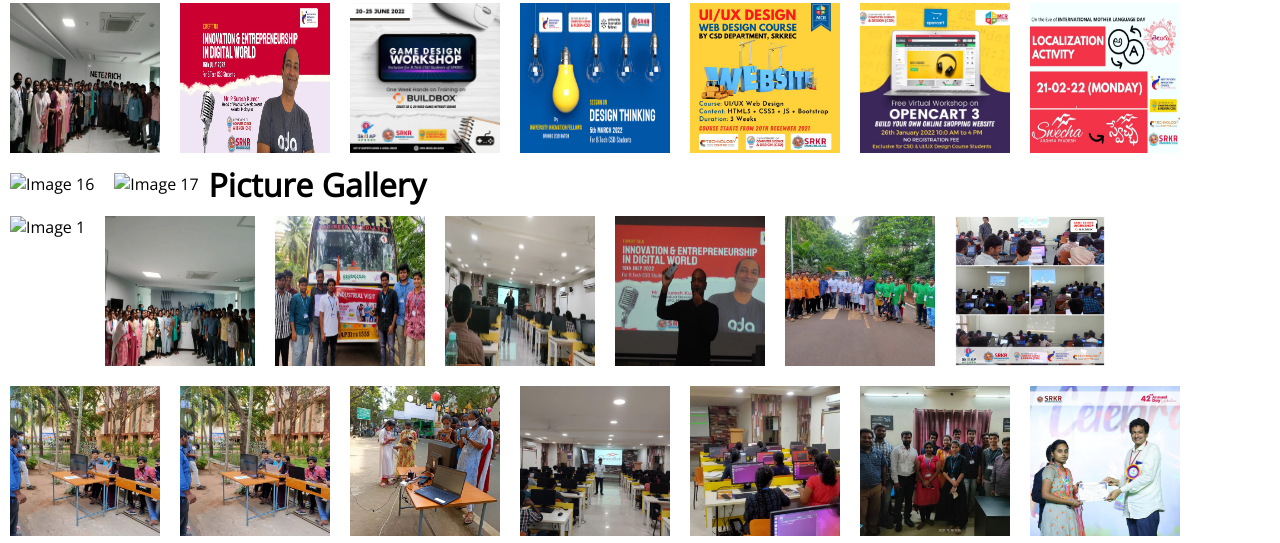
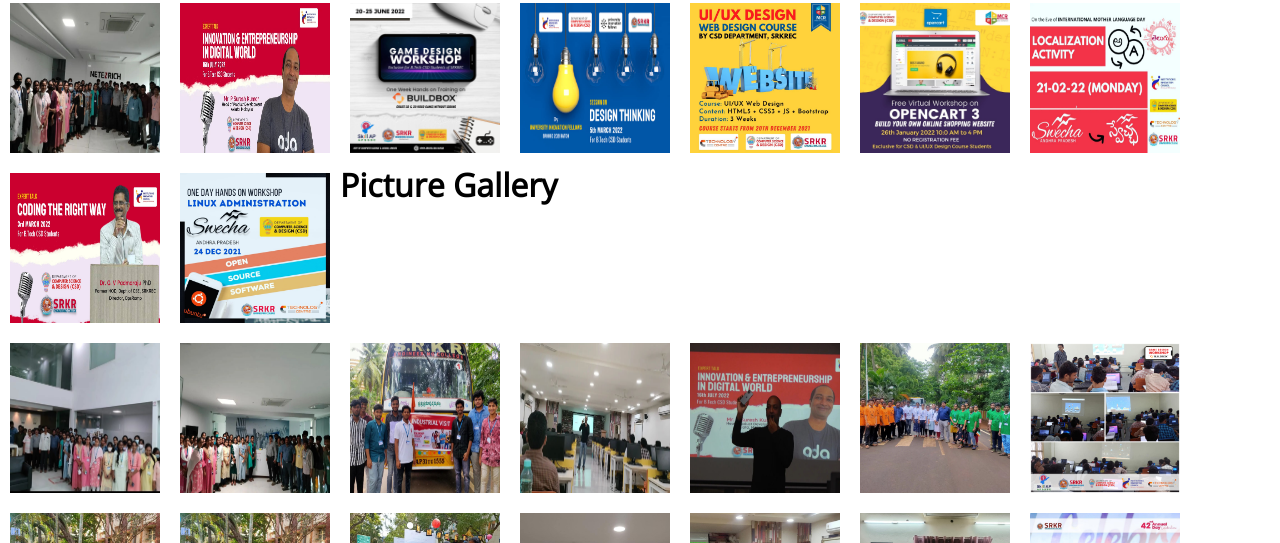
Before and after one commit to Bhargavi-javvadi/csd_website, a plain HTML site: page index.html in a window 1280 px wide. Shown: the part 5705-6248 px from the top of the page. Drawn offline with nearby package versions, Linux system fonts and the light colour scheme; files whose address does not match are found by name.

Commit message:
Update index.html

```diff
--- a/index.html
+++ b/index.html
@@ -305,7 +305,7 @@
 
 <h1 style="text-align: center;">Events Gallery</h1>
 <div class="gallery">
-	<!-- Add your image links here -->
+
 	<img src="events/e1.jpg" alt="Image 2">
 	<img src="events/e2.jpg" alt="Image 3">
 	<img src="events/e3.jpg" alt="Image 4">
@@ -316,18 +316,18 @@
 	<img src="events/e8.jpg" alt="Image 9">
 	<img src="events/e9.jpg" alt="Image 10">
 	<img src="events/e10.jpg" alt="Image 11">
-        <img src="/events/e11.jpg" alt="Image 12">
+        <img src="events/e11.jpg" alt="Image 12">
 	<img src="events/e12.jpg" alt="Image 13">
 	<img src="events/e13.jpg" alt="Image 14">
 	<img src="events/e14.jpg" alt="Image 15">
-	<img src="images/events/e15.jpg" alt="Image 16">
-	<img src="images/events/e18.jpg" alt="Image 17">
+	<img src="events/e15.jpg" alt="Image 16">
+	<img src="events/e18.jpg" alt="Image 17">
 <br>
 	<h1 style="text-align: center;">Picture Gallery</h1>
 
 <div class="gallery">
 
-<img src="ipicture gallery/p1.jpg" alt="Image 1">
+<img src="picture gallery/p1.jpg" alt="Image 1">
 <img src="picture gallery/p2.jpg" alt="Image 2">
 <img src="picture gallery/p3.jpg" alt="Image 3">
 <img src="picture gallery/p4.jpg" alt="Image 4">
@@ -347,14 +347,9 @@
 <img src="picture gallery/p18.jpg" alt="Image 18">
 <img src="picture gallery/p19.jpg" alt="Image 19">
 <img src="picture gallery/p20.jpg" alt="Image 20">
-<img src=" picture gallery/p21.jpg" alt="Image 21">
+<img src="picture gallery/p21.jpg" alt="Image 21">
 </div>
 </div>
-
-
-
-
-
 <div class="preview">
 	<img id="previewImage" src="" alt="Preview Image">
 </div>
```
